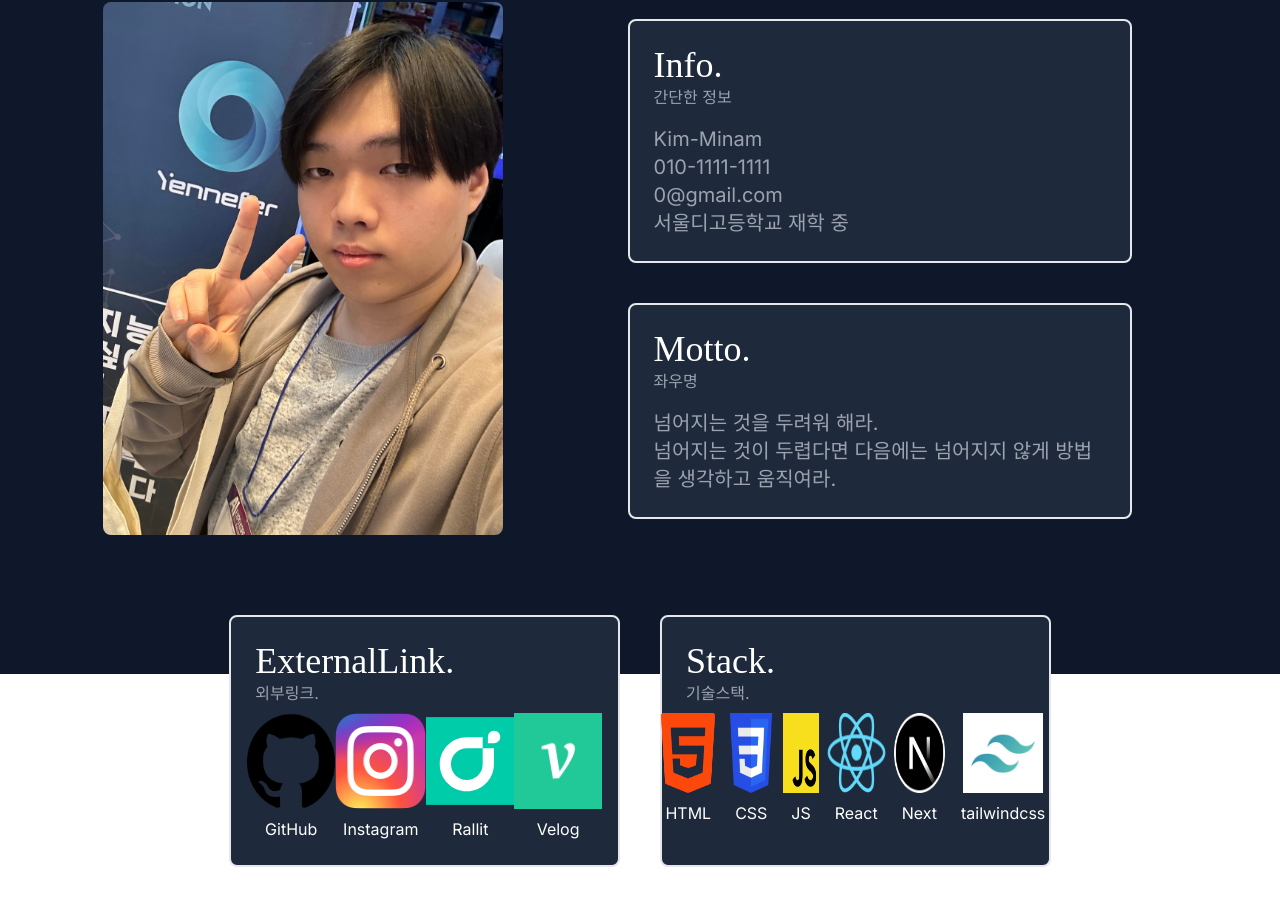
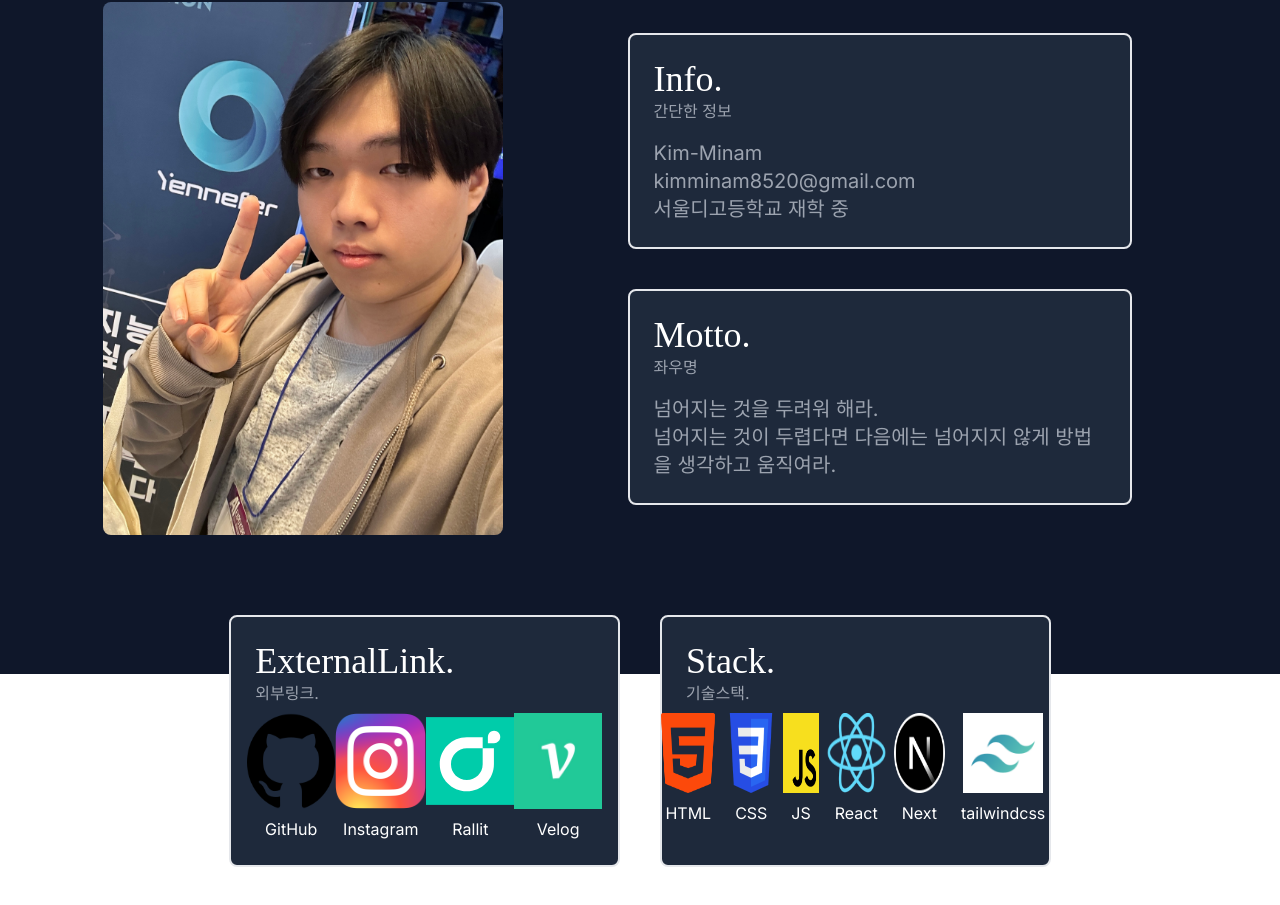
Before and after one commit to blueheart753/ReadMe-Me, a Next.js app in the folder read-me-me/: page / in a window 1280 px wide. Shown: the part 926-1831 px from the top of the page. Built offline with nearby package versions, Linux system fonts and the light colour scheme; no server answers; a web font is replaced by a local one.

Commit message:
changed description

```diff
--- a/read-me-me/src/app/components/Who_I_am.tsx
+++ b/read-me-me/src/app/components/Who_I_am.tsx
@@ -9,8 +9,7 @@ const WhoIAm = () => {
     info: (
       <>
         <p>Kim-Minam</p>
-        <p>010-1111-1111</p>
-        <p>0@gmail.com</p>
+        <p>kimminam8520@gmail.com</p>
         <p>서울디고등학교 재학 중</p>
       </>
     ),
```
